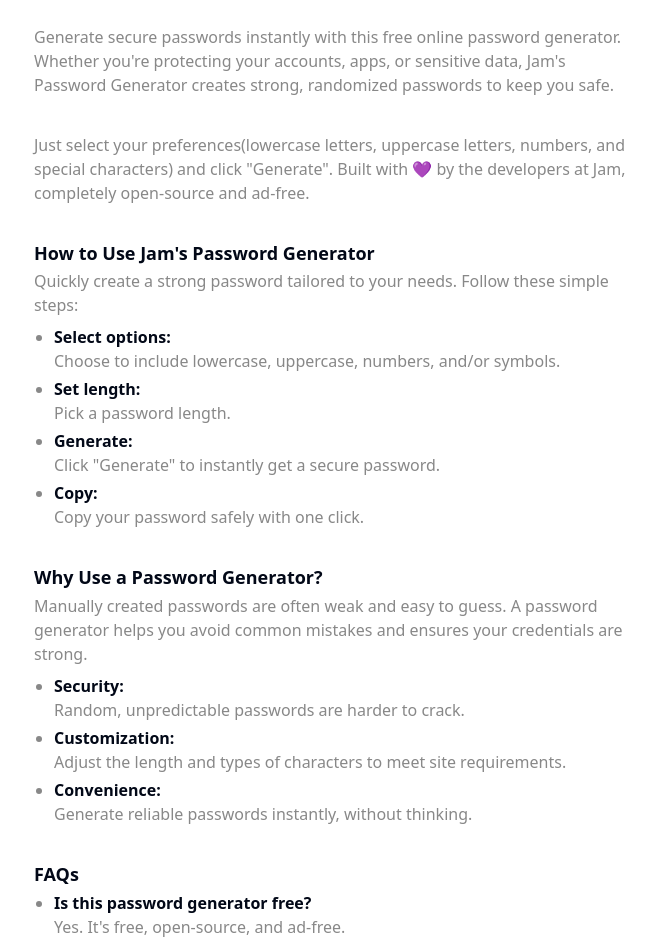
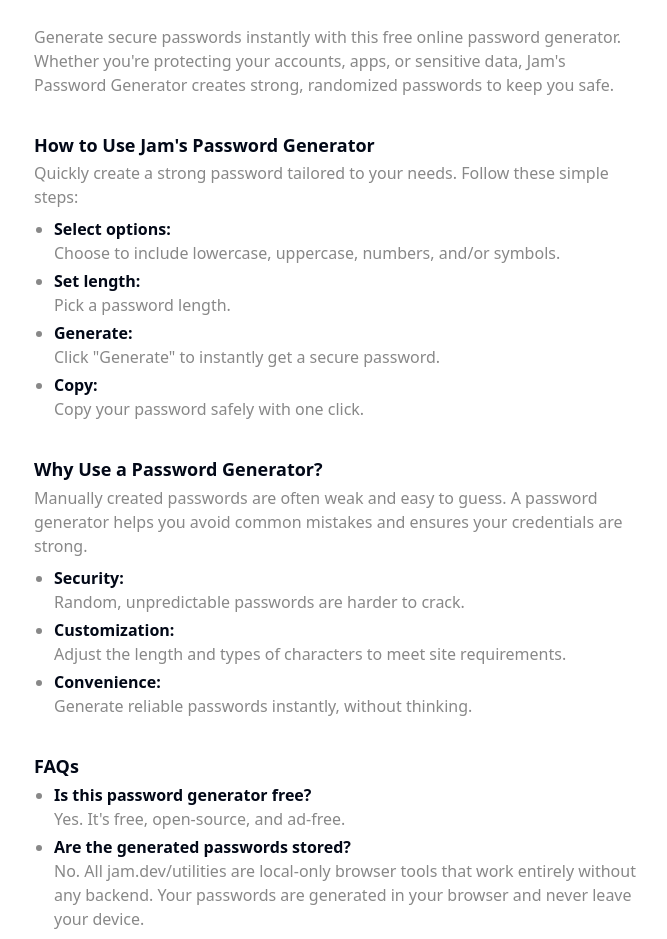
Before and after one commit to jamdotdev/jam-dev-utilities, a Next.js app: page /utilities/password-generator in a window 1280 px wide. Shown: the part 1080-2019 px from the top of the page, without its empty margins (302-969 px from the left). Built offline with nearby package versions, Linux system fonts and the light colour scheme.

Commit message:
chore: update SEO text with more details about jam.dev/utilities

```diff
--- a/components/seo/PasswordGeneratorSEO.tsx
+++ b/components/seo/PasswordGeneratorSEO.tsx
@@ -7,14 +7,6 @@
           generator. Whether you&apos;re protecting your accounts, apps, or
           sensitive data, Jam&apos;s Password Generator creates strong,
           randomized passwords to keep you safe.
-        </p>
-      </section>
-
-      <section>
-        <p>
-          Just select your preferences(lowercase letters, uppercase letters,
-          numbers, and special characters) and click &quot;Generate&quot;. Built
-          with 💜 by the developers at Jam, completely open-source and ad-free.
         </p>
       </section>
 
@@ -73,8 +65,10 @@
             open-source, and ad-free.
           </li>
           <li>
-            <b>Are the generated passwords stored?</b> <br /> No. Passwords are
-            generated in your browser and never sent to our servers.
+            <b>Are the generated passwords stored?</b> <br />
+            No. All jam.dev/utilities are local-only browser tools that work
+            entirely without any backend. Your passwords are generated in your
+            browser and never leave your device.
           </li>
           <li>
             <b>How long should my password be?</b> <br /> For strong security,
--- a/components/utils/tools-list.ts
+++ b/components/utils/tools-list.ts
@@ -158,7 +158,7 @@
   {
     title: "Password Generator",
     description:
-      "Generate strong and secure passwords instantly with Jam's free online Password Generator. Choose your preferences or use all options by default (uppercase letters, lowercase letters, numbers, and special characters) and get a reliable password in one click!",
+      "Mix uppercase, lowercase, numbers, and symbols to generate bulletproof passwords that will keep your accounts safe.",
     link: "/utilities/password-generator",
   },
 ];
```
